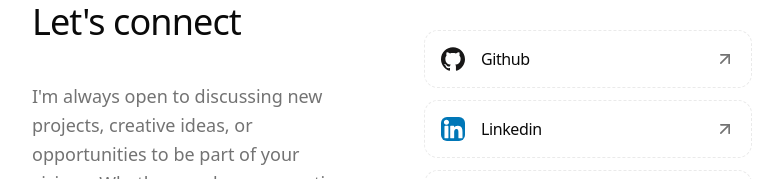
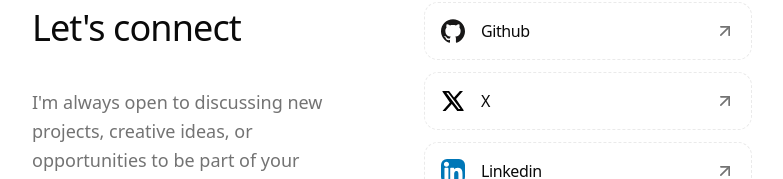
Before and after one commit to jr-cho/jr-cho.github.io, a React (Vite) app: page /contact in a window 1280 px wide. Shown: the part 182-361 px from the top of the page, without its empty margins (243-1026 px from the left). Built offline with nearby package versions, Linux system fonts and the light colour scheme; no server answers.

Commit message:
chore: add X/Twitter jr_cho_ to socials

```diff
--- a/src/data/socials.ts
+++ b/src/data/socials.ts
@@ -13,6 +13,12 @@ export const socials: SocialLink[] = [
     href: "https://github.com/jr-cho",
   },
   {
+    name: "X",
+    icon: "/social/x.svg",
+    darkIcon: "/social/x-dark.svg",
+    href: "https://x.com/jr_cho_",
+  },
+  {
     name: "Linkedin",
     icon: "/social/linkedin.svg",
     darkIcon: "/social/linkedin-dark.svg",
```
